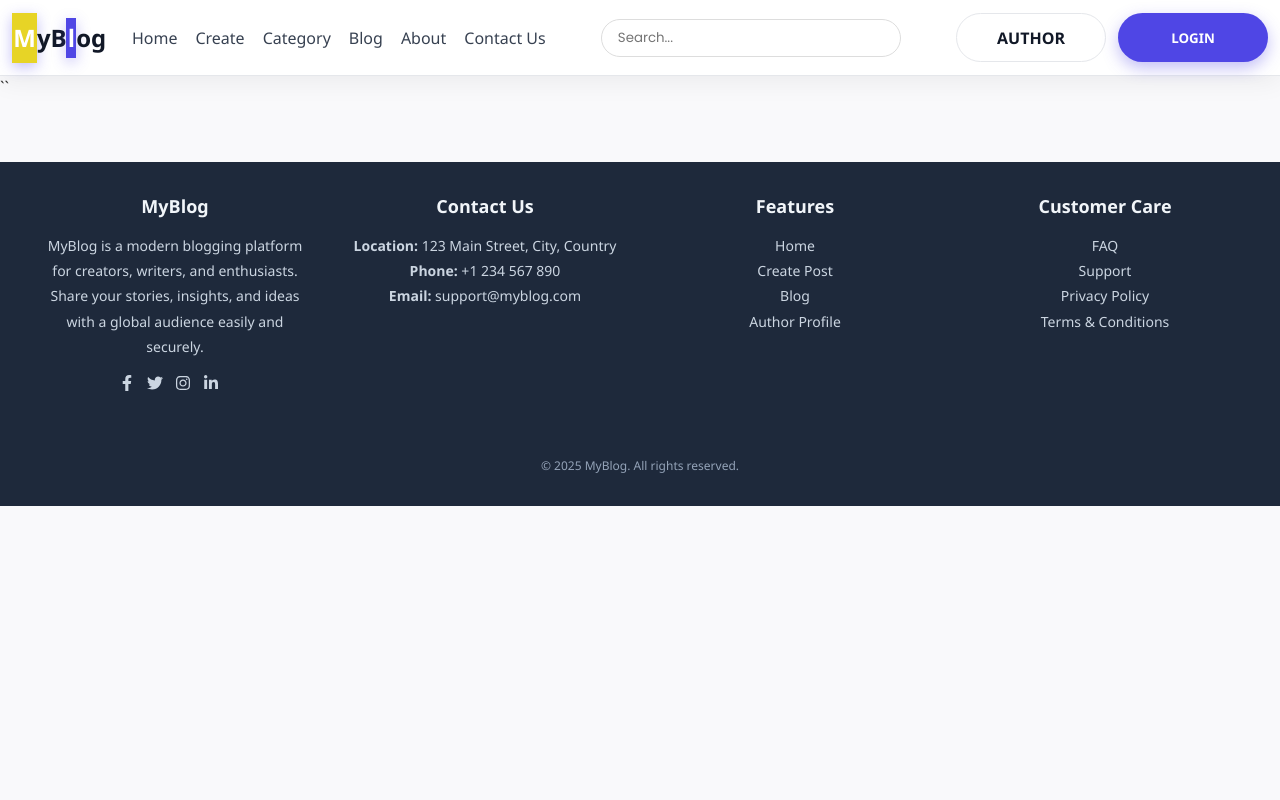
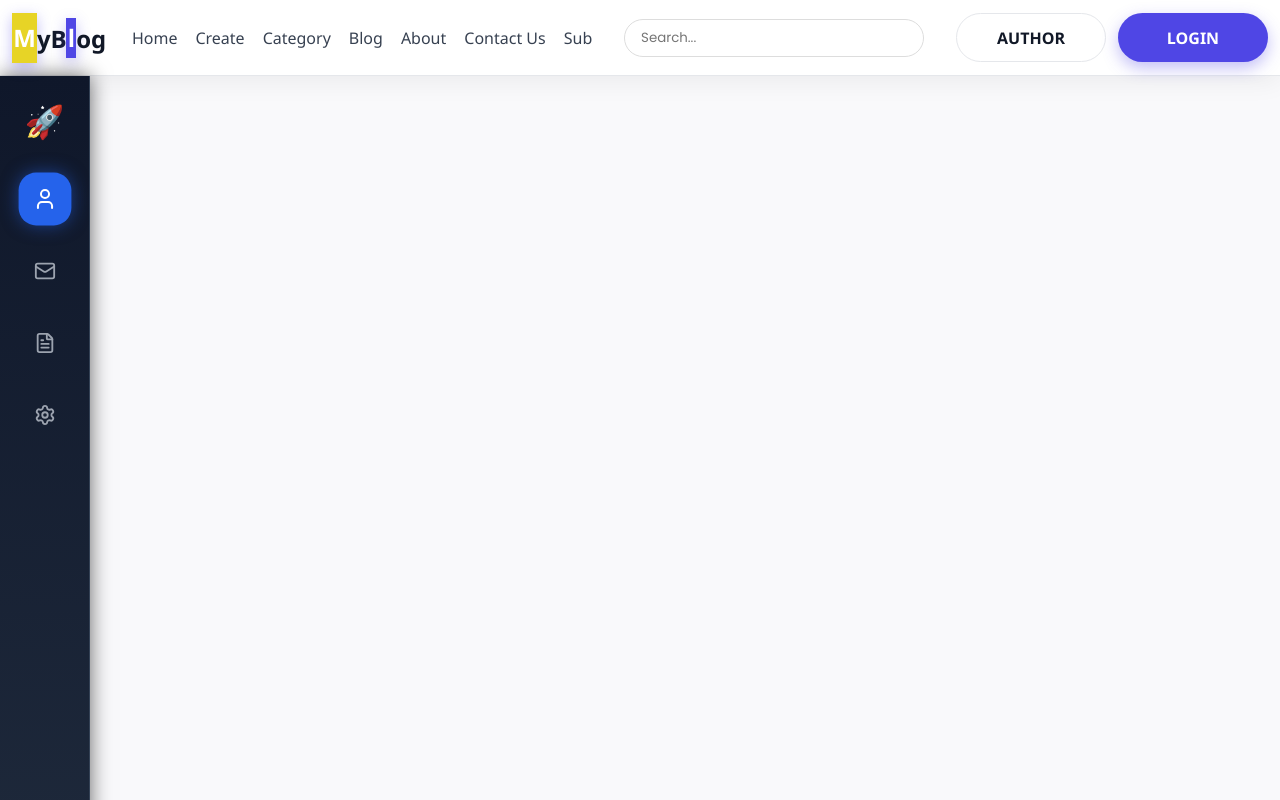
Before and after one commit to vansh167/Blog, a React (Vite) app in the folder Front/: page /sub in a window 1280 px wide. Shown: the top 800 px of the page. Built offline with nearby package versions, Linux system fonts and the light colour scheme.

Commit message:
subadmin

```diff
--- a/Front/src/App.css
+++ b/Front/src/App.css
@@ -1,5 +1,24 @@
+.app-container {
+  display: flex;
+  min-height: 100vh;
+}
+
+.main-content {
+  flex: 1;
+  margin-left: 280px; /* Same as sidebar width */
+  padding: 20px;
+  background-color: #f8f9fa;
+}
+
 .posts-grid {
   display: grid;
   grid-template-columns: repeat(auto-fit, minmax(280px, 1fr));
   gap: 16px;
 }
+
+@media (max-width: 768px) {
+  .main-content {
+    margin-left: 0;
+    width: 100%;
+  }
+}
--- a/Front/src/App.jsx
+++ b/Front/src/App.jsx
@@ -3,18 +3,23 @@ import AuthPage from "./logIn-signIn/Auth";
 import CreatePost from "./pages/CreatePost";
 import SinglePost from "./pages/SinglePost";
 import Navbar from "./components/Navbar/Navbar";
+
 import Home from "./pages/Home";
 import PrivateRoute from "./logIn-signIn/PrivateRoute";
-import Author from "./author/Author";
+import Author from "./author/Author"
 import Footer from "./pages/Description";
 import ContactPage from "./contact/Contact";
 import About from "./about/About";
 import Category from "./category/Category";
+import "./App.css";
+import Sidebar from "./components/Sidebar/SideBar";
+
+
 
 function App() {
   return (
     <Router>
-      <Navbar/> ``
+      <Navbar/>
       <Routes>
         {/* Auth page at /auth for clarity; keep / redirect if needed */}
         <Route path="/" element={<AuthPage />} />
@@ -33,7 +38,8 @@ function App() {
         <Route path="/author" element={<Author />} />
         <Route path="/contact" element={<ContactPage />} />
         <Route path="/about" element={<About />} />
-        <Route path="/category" element={<Category/>} />
+        <Route path="/sub" element={<Sidebar/>} />
+
       </Routes>
       <Footer/>
     </Router>
--- a/Front/src/components/Navbar/Navbar.jsx
+++ b/Front/src/components/Navbar/Navbar.jsx
@@ -1,4 +1,4 @@
-import React, { useContext, useCallback, useState } from "react";
+import React, { useContext, useState, useCallback } from "react";
 import { Link, useNavigate } from "react-router-dom";
 import { AuthContext } from "../../context/AuthContext";
 import "./Navbar.css";
@@ -9,13 +9,13 @@ const Navbar = () => {
   const [searchQuery, setSearchQuery] = useState("");
 
   const handleLogout = useCallback(() => {
-    logout(); // Actually logs the user out
-    navigate("/auth"); // Redirects to login/auth page
+    logout();
+    navigate("/auth");
   }, [logout, navigate]);
 
   const handleSearch = (e) => {
     e.preventDefault();
-    if (searchQuery.trim() !== "") {
+    if (searchQuery.trim()) {
       navigate(`/search?q=${encodeURIComponent(searchQuery)}`);
       setSearchQuery("");
     }
@@ -23,13 +23,13 @@ const Navbar = () => {
 
   return (
     <nav className="navbar navbar-elevated">
+      {/* Left Section */}
       <div className="navbar-left">
         <Link to="/dashboard" className="brand">
-
-          <div>
-            <span className="brand-name">
-              <span className="brand-badge">M</span>
-              yB<span className="brand-badge1">l</span>og</span></div>
+          <div className="brand-name">
+            <span className="brand-badge">M</span>
+            yB<span className="brand-badge1">l</span>og
+          </div>
         </Link>
 
         <div className="nav-items">
@@ -39,13 +39,12 @@ const Navbar = () => {
           <Link to="/dashboard" className="nav-link">Blog</Link>
           <Link to="/about" className="nav-link">About</Link>
           <Link to="/contact" className="nav-link">Contact Us</Link>
-          {/* Logout button */}
-
+          <Link to="/sub" className="nav-link">Sub</Link>
         </div>
       </div>
 
+      {/* Center Section */}
       <div className="navbar-center">
-        {/* Search bar */}
         <form className="nav-search-form" onSubmit={handleSearch}>
           <input
             type="text"
@@ -54,19 +53,21 @@ const Navbar = () => {
             value={searchQuery}
             onChange={(e) => setSearchQuery(e.target.value)}
           />
-
         </form>
       </div>
 
+      {/* Right Section */}
       <div className="navbar-right">
         <Link to="/author" className="btn btn-pill btn-ghost">Author</Link>
 
         {user ? (
-          <Link to="/auth" className="btn btn-pill btn-primary">Logout</Link>
+          <button className="btn btn-pill btn-primary" onClick={handleLogout}>
+            Logout
+          </button>
         ) : (
-          <button className="btn btn-pill btn-primary" onClick={handleLogout}>
+          <Link to="/auth" className="btn btn-pill btn-primary">
             Login
-          </button>
+          </Link>
         )}
       </div>
     </nav>
--- /dev/null
+++ b/Front/src/components/Sidebar/SideBar.css
@@ -0,0 +1,105 @@
+/* Sidebar base style */
+.sidebar {
+  height: 100vh;
+  width: 90px;
+  background: linear-gradient(180deg, #0f172a, #1e293b);
+  display: flex;
+  flex-direction: column;
+  align-items: center;
+  padding: 1.5rem 0;
+  border-right: 1px solid #334155;
+  box-shadow: 0 0 20px rgba(0, 0, 0, 0.6);
+  transition: all 0.3s ease;
+}
+
+/* Logo */
+.logo {
+  font-size: 2rem;
+  color: #60a5fa;
+  margin-bottom: 2rem;
+  animation: float 3s ease-in-out infinite;
+}
+
+/* Menu layout */
+.menu {
+  display: flex;
+  flex-direction: column;
+  gap: 1.5rem;
+}
+
+/* Button styles */
+.icon-btn {
+  width: 3rem;
+  height: 3rem;
+  border: none;
+  border-radius: 1rem;
+  display: flex;
+  justify-content: center;
+  align-items: center;
+  transition: all 0.25s ease-in-out;
+  cursor: pointer;
+  position: relative;
+}
+
+/* Active & Inactive states */
+.icon-btn.active {
+  background-color: #2563eb;
+  color: #fff;
+  box-shadow: 0 0 15px rgba(37, 99, 235, 0.5);
+  transform: scale(1.1);
+}
+
+.icon-btn.inactive {
+  background: transparent;
+  color: #9ca3af;
+}
+
+.icon-btn.inactive:hover {
+  background-color: rgba(255, 255, 255, 0.08);
+  color: #fff;
+  transform: scale(1.05);
+}
+
+/* Tooltip */
+.menu-item {
+  position: relative;
+}
+
+.tooltip {
+  position: absolute;
+  left: 4.5rem;
+  top: 50%;
+  transform: translateY(-50%);
+  background-color: #1e293b;
+  color: #f1f5f9;
+  padding: 0.4rem 0.8rem;
+  border-radius: 0.5rem;
+  font-size: 0.75rem;
+  opacity: 0;
+  white-space: nowrap;
+  pointer-events: none;
+  transition: all 0.25s ease;
+  box-shadow: 0 0 8px rgba(0, 0, 0, 0.3);
+}
+
+.menu-item:hover .tooltip {
+  opacity: 1;
+  left: 4.8rem;
+}
+
+/* Footer */
+.footer {
+  margin-top: auto;
+  font-size: 0.75rem;
+  color: #64748b;
+}
+
+/* Logo float animation */
+@keyframes float {
+  0%, 100% {
+    transform: translateY(0px);
+  }
+  50% {
+    transform: translateY(-5px);
+  }
+}
--- /dev/null
+++ b/Front/src/components/Sidebar/SideBar.jsx
@@ -0,0 +1,42 @@
+import React, { useState } from "react";
+import { User, Mail, FileText, Settings } from "lucide-react";
+import './SideBar.css'
+const Sidebar = () => {
+  const [active, setActive] = useState("user");
+
+  const menuItems = [
+    { id: "user", label: "User", icon: <User size={22} /> },
+    { id: "request", label: "Request", icon: <Mail size={22} /> },
+    { id: "posts", label: "Posts", icon: <FileText size={22} /> },
+    { id: "settings", label: "Settings", icon: <Settings size={22} /> },
+  ];
+
+  return (
+    <aside className="sidebar">
+      {/* Logo */}
+      <div className="logo">🚀</div>
+
+      {/* Menu */}
+      <nav className="menu">
+        {menuItems.map((item) => (
+          <div key={item.id} className="menu-item">
+            <button
+              onClick={() => setActive(item.id)}
+              className={`icon-btn ${
+                active === item.id ? "active" : "inactive"
+              }`}
+            >
+              {item.icon}
+            </button>
+
+            <span className="tooltip">{item.label}</span>
+          </div>
+        ))}
+      </nav>
+
+
+    </aside>
+  );
+};
+
+export default Sidebar;
```
Also changed, not shown: Front/package.json (+6 -4 lines), 1 other file (tests, documents, lock files or other folders).
